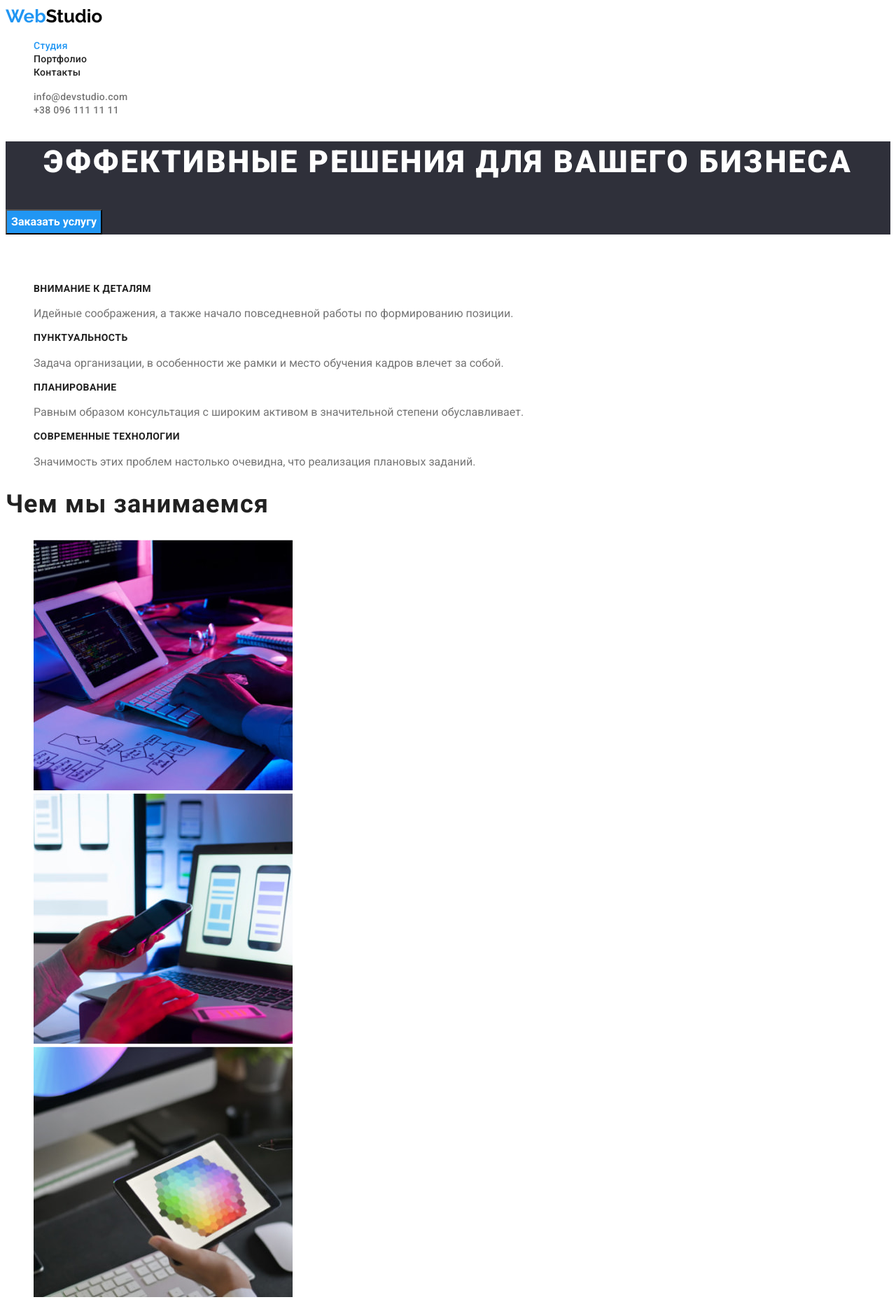
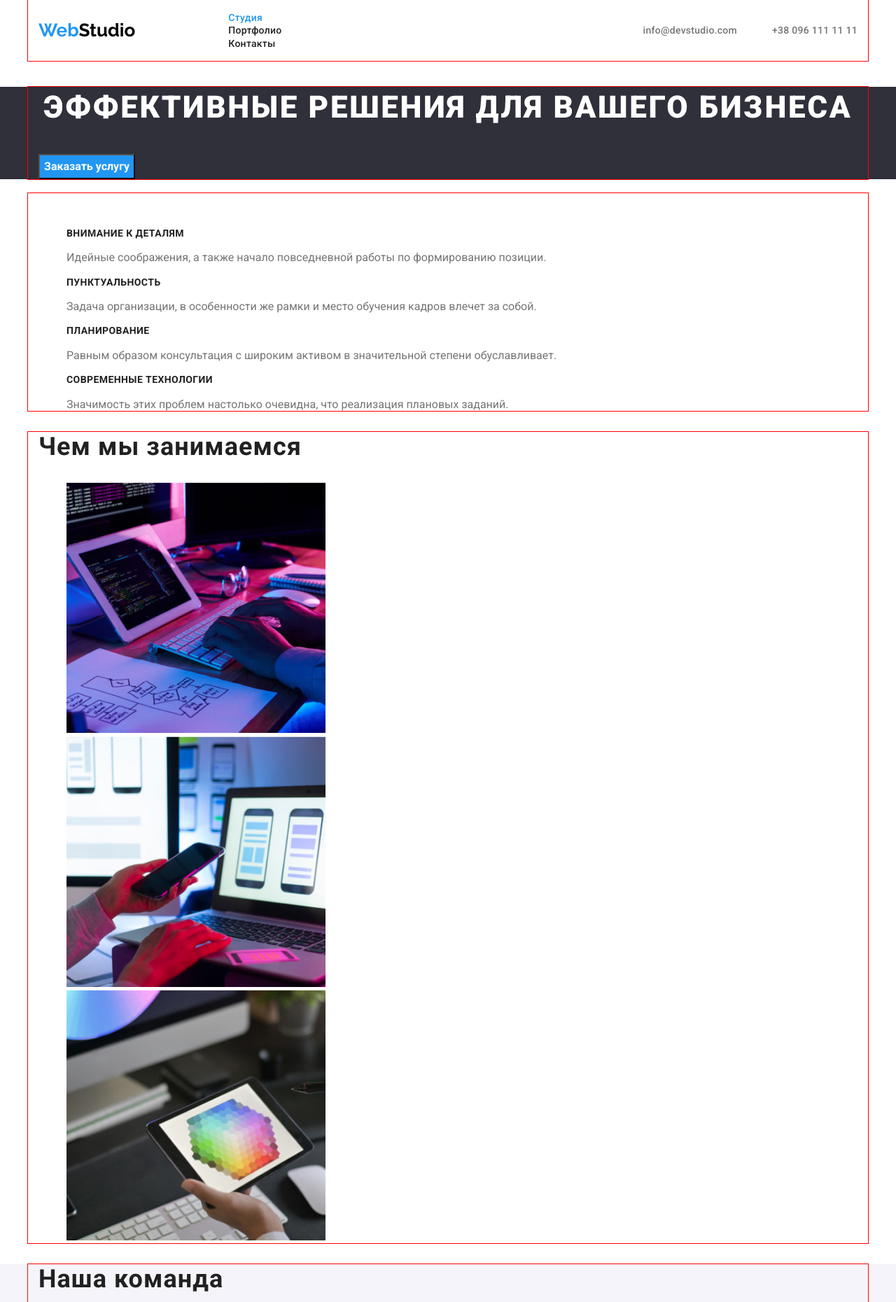
Before and after one commit to TanyaMarchenkoS/goit-markup-hw-03, a plain HTML site: page index.html in a window 1280 px wide. Shown: the top 1860 px of the page at 70% size. Drawn offline with nearby package versions, Linux system fonts and the light colour scheme.

Commit message:
флекс бокс

```diff
--- a/css/styles.css
+++ b/css/styles.css
@@ -9,6 +9,23 @@ body {
     background-color: #FFFFFF;
     font-family: 'Roboto', sans-serif;
 }
+
+
+.container {
+    width: 1200px;
+    padding-left: 15px;
+    padding-right: 15px;
+    margin-left: auto;
+    margin-right: auto;
+
+    outline: 1px solid red;
+}
+
+.header-container {
+    display: flex;
+    align-items: center;
+}
+
 /* цвет лого */
 .logo {
     font-family: 'Raleway';
@@ -17,6 +34,7 @@ body {
     line-height: 1.19;
     color: #000000;
     text-decoration: none;
+    margin-right: 93px;
 }
 .span-logo {
     font-family: 'Raleway';
@@ -46,6 +64,14 @@ ul {
     color: var(--accent-color);
 }
 /* контакти */
+.contacts {
+    display: flex;
+    margin-left: auto;
+}
+
+.contacts-link-mailto {
+    margin-right: 50px;
+}
 .contacts-link-mailto:hover,
 .contacts-link-mailto:focus {
     color: var(--accent-color);
--- a/index.html
+++ b/index.html
@@ -6,20 +6,28 @@
     <meta name="viewport" content="width=device-width, initial-scale=1.0" />
     <title>Студия</title>
     <!-- Project fonts -->
-    <link rel="preconnect" href="https://fonts.googleapis.com">
-    <link rel="preconnect" href="https://fonts.gstatic.com" crossorigin>
-    <link href="https://fonts.googleapis.com/css2?family=Raleway:wght@700&family=Roboto:wght@400;500;700;900&display=swap"
-      rel="stylesheet">
+    <link rel="preconnect" href="https://fonts.googleapis.com" />
+    <link rel="preconnect" href="https://fonts.gstatic.com" crossorigin />
+    <link
+      href="https://fonts.googleapis.com/css2?family=Raleway:wght@700&family=Roboto:wght@400;500;700;900&display=swap"
+      rel="stylesheet"
+    />
     <!-- Custom ctyles -->
-    <link rel="stylesheet" href="./css/styles.css"/>
+    <link
+      rel="stylesheet"
+      href="https://cdnjs.cloudflare.com/ajax/libs/modern-normalize/1.1.0/modern-normalize.min.css"
+      integrity="sha512-wpPYUAdjBVSE4KJnH1VR1HeZfpl1ub8YT/NKx4PuQ5NmX2tKuGu6U/JRp5y+Y8XG2tV+wKQpNHVUX03MfMFn9Q=="
+      crossorigin="anonymous"
+      referrerpolicy="no-referrer"
+    />
+    <link rel="stylesheet" href="./css/styles.css" />
   </head>
   <body>
     <!-- Хедер -->
     <header class="page-header">
+      <div class="container header-container">
+        <a href="index.html" class="logo" lang="en"> <span class="span-logo">Web</span>Studio </a>
         <nav>
-        <a href="index.html" class="logo" lang="en">
-          <span class="span-logo">Web</span>Studio
-        </a>
           <ul class="site-nav">
             <li>
               <a class="site-nav-link current" href="./index.html">Студия</a>
@@ -40,20 +48,26 @@
             <a href="tel:+380961111111" class="contacts-link-tel"> +38 096 111 11 11</a>
           </li>
         </ul>
+      </div>
     </header>
     <!-- Герой -->
     <main>
       <section class="hero">
+        <div class="container">
           <h1 class="hero-title">Эффективные решения для вашего бизнеса</h1>
           <button class="button" type="button">Заказать услугу</button>
+        </div>
       </section>
       <!-- Секция 2 Особенности -->
       <section class="specifics">
+        <div class="container">
         <h2 class="title-hidden">Особенности</h2>
         <ul class="specifics-list">
           <li class="specific-item">
             <h3 class="specific-title">Внимание к деталям</h3>
-            <p slass="specific-text">Идейные соображения, а также начало повседневной работы по формированию позиции.</p>
+            <p slass="specific-text">
+              Идейные соображения, а также начало повседневной работы по формированию позиции.
+            </p>
           </li>
           <li class="specific-item">
             <h3 class="specific-title">Пунктуальность</h3>
@@ -69,21 +83,30 @@
           </li>
           <li class="specific-item">
             <h3 class="specific-title">Современные технологии</h3>
-            <p slass="specific-text">Значимость этих проблем настолько очевидна, что реализация плановых заданий.</p>
+            <p slass="specific-text">
+              Значимость этих проблем настолько очевидна, что реализация плановых заданий.
+            </p>
           </li>
         </ul>
+        </div>
       </section>
       <!-- Чем мы занимаемся картинки -->
       <section class="work">
+        <div class="container">
           <h2 class="work-title">Чем мы занимаемся</h2>
           <ul>
             <li><img src="./images/box/box1.jpg" alt="набор текста на клавиатеру" width="370" /></li>
-          <li><img src="./images/box/box2.jpg" alt="набор текста с телефона на ком" width="370" /></li>
-          <li><img src="./images/box/box3.jpg" alt="цветная голограмма на планшете" width="370" /></li>
-        </ul>
+            <li>
+              <img src="./images/box/box2.jpg" alt="набор текста с телефона на ком" width="370" />
+            </li>
+            <li>
+              <img src="./images/box/box3.jpg" alt="цветная голограмма на планшете" width="370" />
+            </li>
+        </div>
       </section>
       <!-- Секция 3 Команда -->
       <section class="team">
+        <div class="container">
           <h2 class="team-title">Наша команда</h2>
           <ul class="team-list">
             <li class="team-item">
@@ -107,24 +130,27 @@
               <p class="team-position" lang="en">UI Designer</p>
             </li>
           </ul>
+        </div>
       </section>
     </main>
     <!-- Подвал -->
     <footer class="footer">
+      <div class="container">
         <a href="index.html" class="footer-logo" lang="en">Web<span class="logo-white">Studio</span></a>
         <address class="address">
           <ul class="list-footer">
-          <li class="item-footer" >
+            <li class="item-footer">
               <a class="footer-address" href="https://goo.gl/maps/wZrhTmKTJjCUaYkh9">г. Киев, пр-т Леси Украинки, 26</a>
             </li>
             <li class="item-footer">
-            <a href="mailto:info@devstudio.com" class="footer-mailto">
-              info@devstudio.com</a>
+              <a href="mailto:info@devstudio.com" class="footer-mailto"> info@devstudio.com</a>
             </li>
             <li class="item-footer">
-            <a href="tel:+380961111111" class="footer-tel">+38 096 111 11 11</a></li>
+              <a href="tel:+380961111111" class="footer-tel">+38 096 111 11 11</a>
+            </li>
           </ul>
         </address>
+      </div>
     </footer>
   </body>
 </html>
```
Also changed, not shown: portfolio.html (+42 -22 lines). Lines whose indentation alone changed are shown as unchanged.
